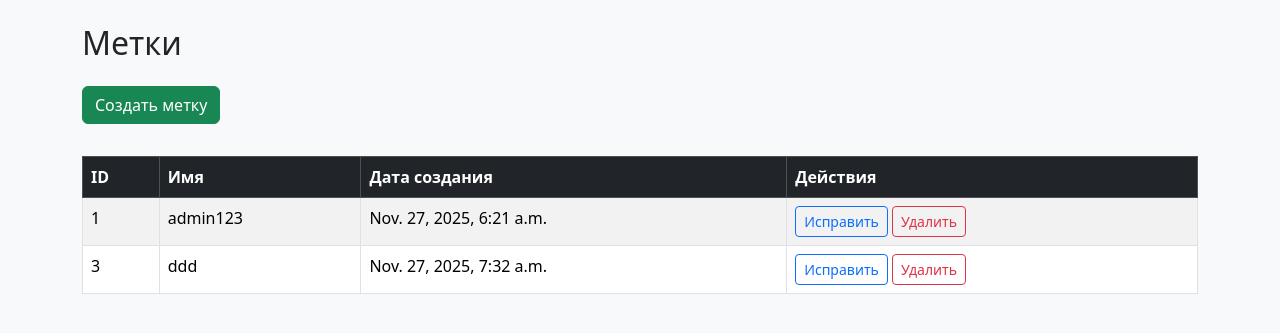
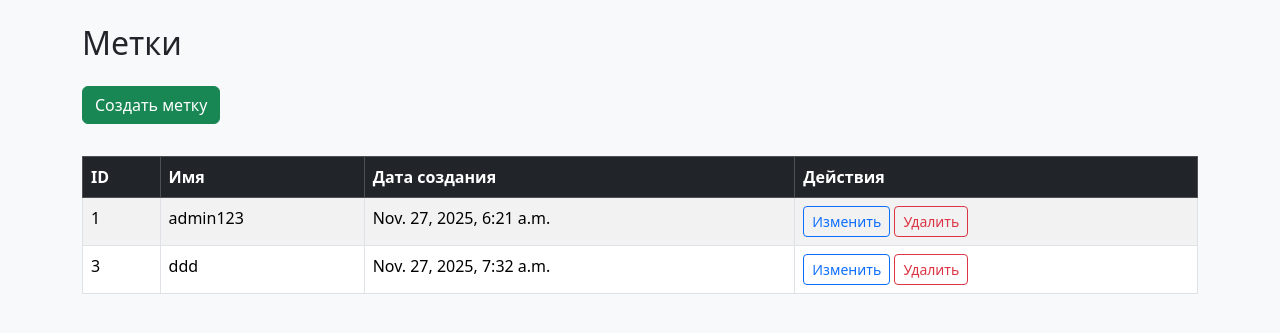
Before and after one commit to MlkProduction/python-project-52, a Django app: page /labels/ in a window 1280 px wide. Shown: the part 56-389 px from the top of the page. Run offline with Django 5.2, Linux system fonts and the light colour scheme; a user stored in the database is signed in; data comes from the database, SQL or seed files in the repository; some libraries are stand-ins or nearby versions.

```diff
--- a/task_manager/templates/labels.html
+++ b/task_manager/templates/labels.html
@@ -25,7 +25,7 @@
         <td>
           <a class="btn btn-sm btn-outline-primary"
              href="{% url 'labels_edit' pk=label.id %}">
-            {% translate "Исправить" %}
+            {% translate "Изменить" %}
           </a>
           <a class="btn btn-sm btn-outline-danger"
              href="{% url 'labels_delete' pk=label.id %}">
```
